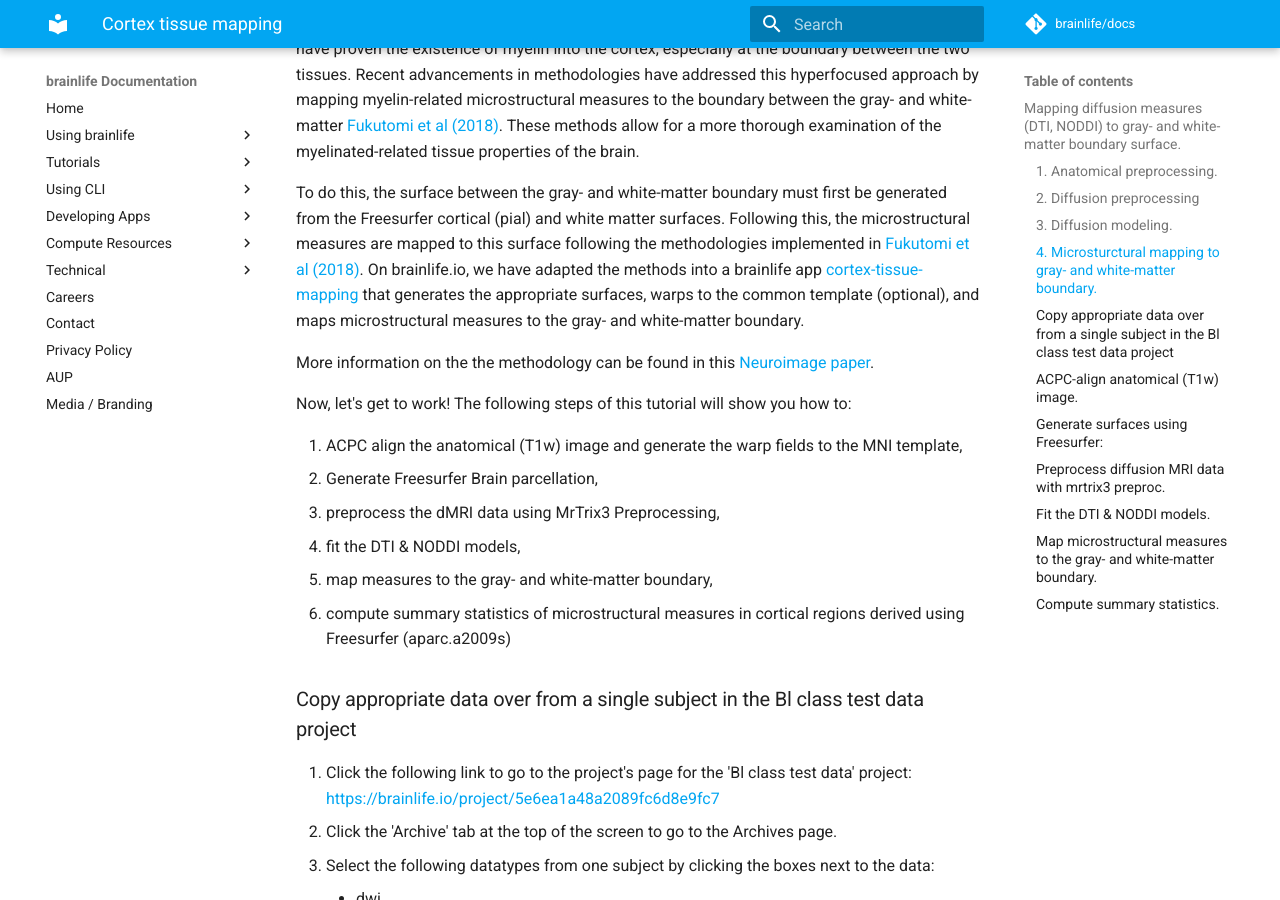
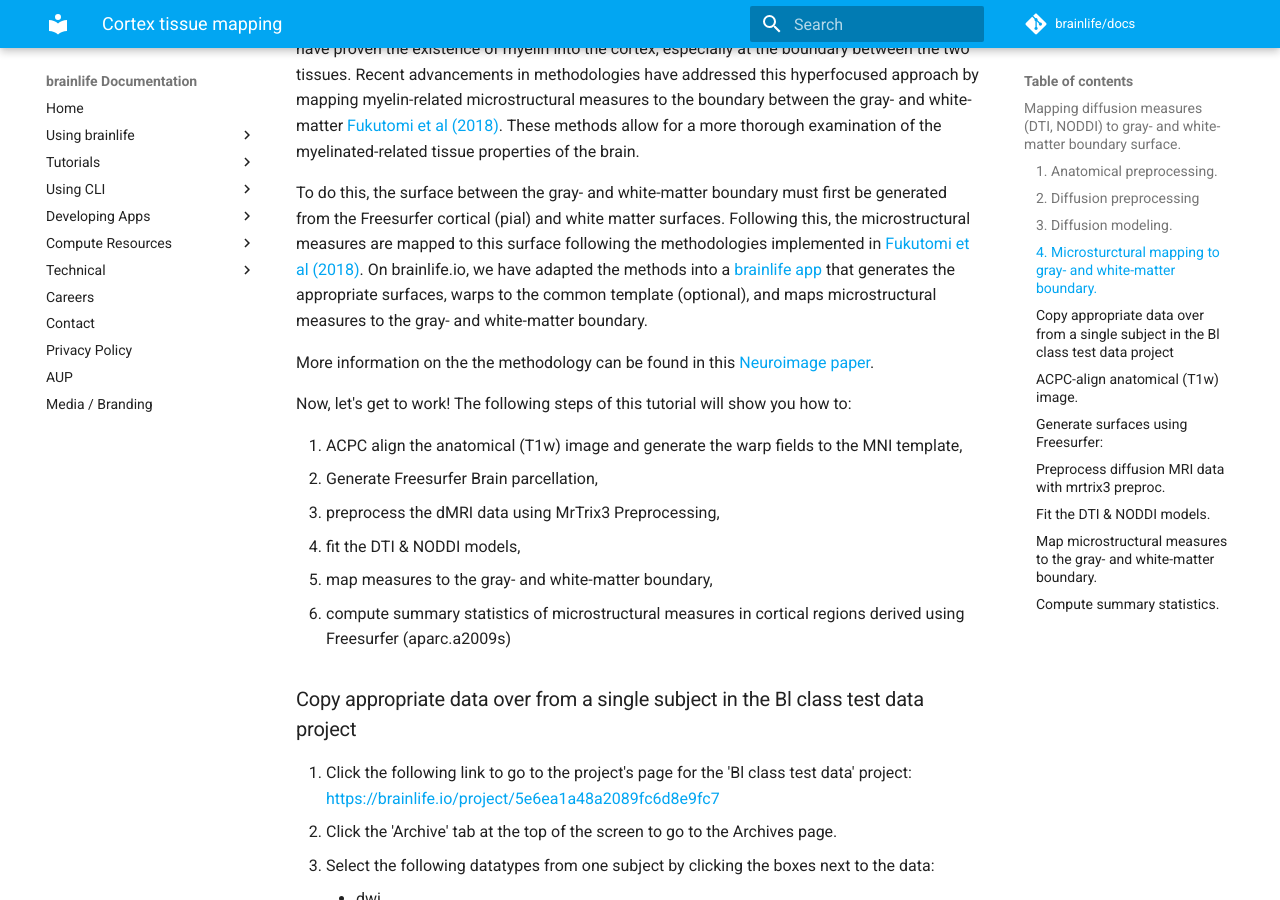
Before and after one commit to brainlife/docs, an MkDocs documentation site: the page built from docs/tutorial/cortex-tissue-mapping.md, in a window 1280 px wide and 900 px high, scrolled down 3167 px. Built offline with MkDocs 1.6.1 and Material for MkDocs 9.7.7, drawn with Linux system fonts in a browser that asks for light colours; comment, search, counter and statistics services are not loaded.

Commit message:
Update cortex-tissue-mapping.md

```diff
--- a/docs/tutorial/cortex-tissue-mapping.md
+++ b/docs/tutorial/cortex-tissue-mapping.md
@@ -33,7 +33,7 @@
 
 Once our anatomical brain parcellations and microstructural maps are generated, the next step is to map the microstructural measures to a the gray- and white-matter boundary. Often, microstructural measures derived from diffusion MRI are only examined in white matter regions, as these measures are dependent on myelinated tissue. However, myelinated tissue does not stop right at the boundary between gray- and white-matter. Histological staining examinations have proven the existence of myelin into the cortex, especially at the boundary between the two tissues. Recent advancements in methodologies have addressed this hyperfocused approach by mapping myelin-related microstructural measures to the boundary between the gray- and white-matter [Fukutomi et al (2018)](https://pubmed.ncbi.nlm.nih.gov/29448073/). These methods allow for a more thorough examination of the myelinated-related tissue properties of the brain.
 
-To do this, the surface between the gray- and white-matter boundary must first be generated from the Freesurfer cortical (pial) and white matter surfaces. Following this, the microstructural measures are mapped to this surface following the methodologies implemented in [Fukutomi et al (2018)](https://pubmed.ncbi.nlm.nih.gov/29448073/). On brainlife.io, we have adapted the methods into a brainlife app [cortex-tissue-mapping](https://brainlife.io/app/5eea8548d39ceb4a30a090eb) that generates the appropriate surfaces, warps to the common template (optional), and maps microstructural measures to the gray- and white-matter boundary.
+To do this, the surface between the gray- and white-matter boundary must first be generated from the Freesurfer cortical (pial) and white matter surfaces. Following this, the microstructural measures are mapped to this surface following the methodologies implemented in [Fukutomi et al (2018)](https://pubmed.ncbi.nlm.nih.gov/29448073/). On brainlife.io, we have adapted the methods into a [brainlife app](https://brainlife.io/app/5eea8548d39ceb4a30a090eb) that generates the appropriate surfaces, warps to the common template (optional), and maps microstructural measures to the gray- and white-matter boundary.
 
 More information on the the methodology can be found in this [Neuroimage paper](https://pubmed.ncbi.nlm.nih.gov/29448073/).
 
```
